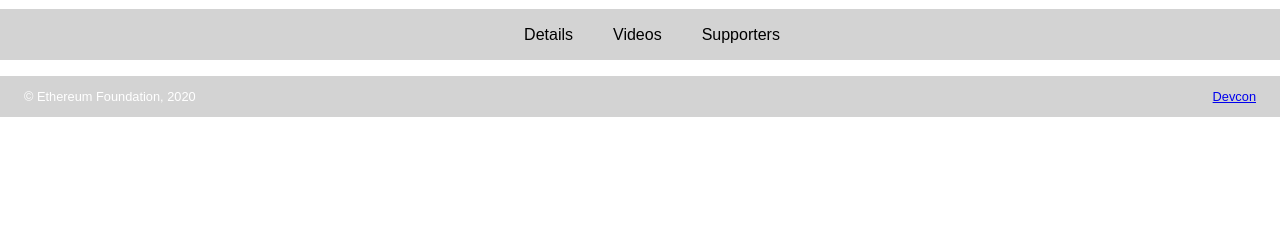
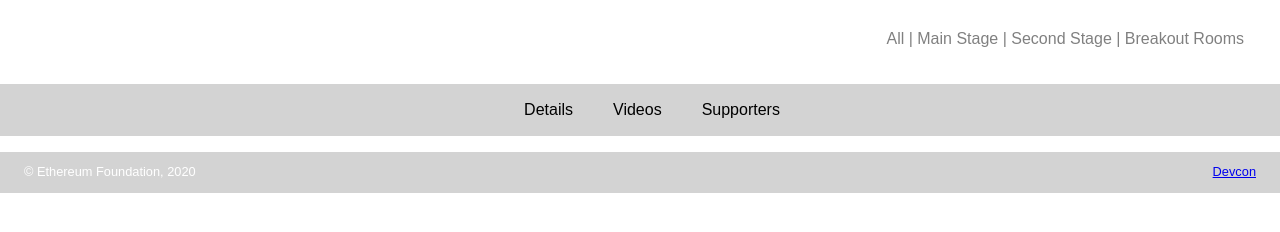
Before and after one commit to efdevcon/devcon-archive, a Gatsby site: page /devcon-0/videos in a window 1280 px wide. Shown: the part 314-546 px from the top of the page. Built offline with nearby package versions, Linux system fonts and the light colour scheme; Gatsby itself is replaced by a stand-in of ours.

Commit message:
Added video filters

```diff
--- a/src/components/videos.js
+++ b/src/components/videos.js
@@ -1,6 +1,7 @@
 import React from "react";
 
 /* CSS */
+import css from "./videos.module.css";
 import "../index.css";
 
 /* Components */
@@ -18,6 +19,11 @@ const Videos = () => (
       location="London, United Kingdom"
       date="Nov 9 - 13, 2015"
     />
+    <main>
+      <div className={css.filters}>
+        All | Main Stage | Second Stage | Breakout Rooms
+      </div>
+    </main>
     <Navbar devcon="0" />
     <Footer />
   </div>
--- a/src/components/videos.module.css
+++ b/src/components/videos.module.css
@@ -0,0 +1,5 @@
+.filters {
+  margin: 36px;
+  text-align: right;
+  color: gray;
+}
```
